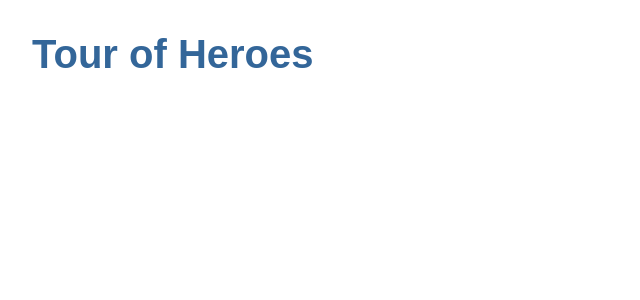
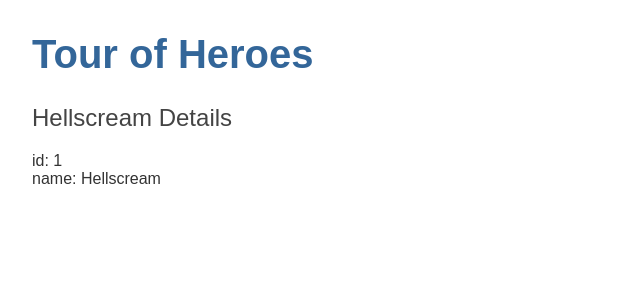
Before and after one commit to MateuszPaszkiewicz88/angular_tutorials, an Angular app in the folder angular-tour-of-heroes/: page / in a window 1280 px wide. Shown: the top 300 px of the page, without its empty margins (0-640 px from the left). Built offline with nearby package versions, Linux system fonts and the light colour scheme.

Commit message:
Add hero interface and Hero in HeroComponent

```diff
--- a/angular-tour-of-heroes/src/app/app.component.html
+++ b/angular-tour-of-heroes/src/app/app.component.html
@@ -1 +1,2 @@
 <h1>{{title}}</h1>
+<app-heroes></app-heroes>
--- /dev/null
+++ b/angular-tour-of-heroes/src/app/hero.ts
@@ -0,0 +1,4 @@
+export interface Hero {
+  id: number;
+  name: string;
+}
--- a/angular-tour-of-heroes/src/app/heroes/heroes.component.html
+++ b/angular-tour-of-heroes/src/app/heroes/heroes.component.html
@@ -1 +1,3 @@
-<p>heroes works!</p>
+<h2>{{hero.name}} Details</h2>
+<div><span>id: </span>{{hero.id}}</div>
+<div><span>name: </span>{{hero.name}}</div>
--- a/angular-tour-of-heroes/src/app/heroes/heroes.component.ts
+++ b/angular-tour-of-heroes/src/app/heroes/heroes.component.ts
@@ -1,4 +1,5 @@
 import { Component, OnInit } from '@angular/core';
+import { Hero } from '../hero';
 
 @Component({
   selector: 'app-heroes',
@@ -11,5 +12,8 @@
 
   ngOnInit(): void {
   }
-
+  hero: Hero={
+    id: 1,
+    name: "Hellscream"
+  }
 }
```
